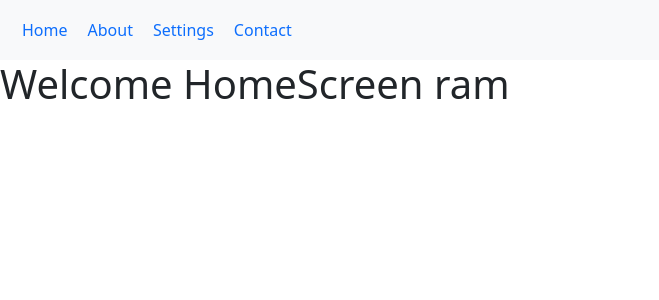
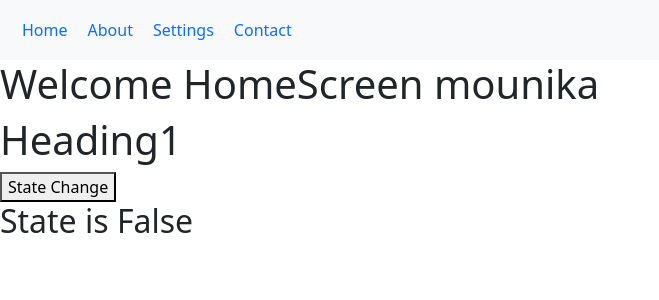
Before and after one commit to Mounika230402/React_App, a React (Create React App) app: page / in a window 1280 px wide. Shown: the top 300 px of the page, without its empty margins (0-659 px from the left). Built offline with nearby package versions, Linux system fonts and the light colour scheme.

Commit message:
hoc and memo

```diff
--- /dev/null
+++ b/src/HOC/Profile.js
@@ -0,0 +1,19 @@
+import { useEffect, useState } from "react";
+
+const profile = (WrapComponent) => {
+
+  return(prop)=>{
+    const [data, setData]=useState({})
+    useEffect(()=>{
+        const data={
+            name:"mounika",
+            salary:"40k"
+        }
+        setData(data)
+    },[prop]);
+    return <WrapComponent data={data} {...prop}/>
+  }
+
+};
+
+export default profile;
--- /dev/null
+++ b/src/HOC/memo.js
@@ -0,0 +1,17 @@
+import React, { useState } from "react"
+import  Heading1  from "../components/heading/headings";
+
+const MemoExample = (p) => {
+    const [state, setstate]=useState(false)
+  return (
+    <div>
+      <Heading1/>
+      <button onClick={()=>setstate(!state)}>State Change</button>
+      {
+        state ? <h2>State is True</h2> : <h2>State is False </h2>
+      }
+    </div>
+  )
+};
+
+export default MemoExample;
--- a/src/components/heading/headings.js
+++ b/src/components/heading/headings.js
@@ -1,6 +1,9 @@
-export const Heading1 = () => {
+ import React from "react";
+ const Heading1 = () => {
+    console.log("heading is re-rendering")
     return <h1>Heading1</h1>
 }
+export default React.memo(Heading1);
 export const Heading2 = () => {
     return <h2>Heading2</h2>
 }
--- a/src/screens/home-screen.js
+++ b/src/screens/home-screen.js
@@ -1,14 +1,17 @@
 import React, { useContext } from "react";
 import Navbar from "../components/navbar/nav";
+import  profile  from "../HOC/Profile";
 import { Profile } from "../stack/stack";
-function HomeScreen(){
+import MemoExample from "../HOC/memo";
+function HomeScreen(prop){
     const sharedData=useContext(Profile)
     console.log(sharedData)
     return(
         <div>
-            <Navbar />
-            <h1>Welcome HomeScreen {sharedData.ProfileInfo.name}</h1>
+            <Navbar theme="true" />
+            <h1>Welcome HomeScreen {prop.data.name}</h1>
+            <MemoExample/>
         </div>
     )
 }
-export default HomeScreen;
+export default profile(HomeScreen);
```
Also changed, not shown: src/components/navbar/nav.js (+4 -3 lines).
